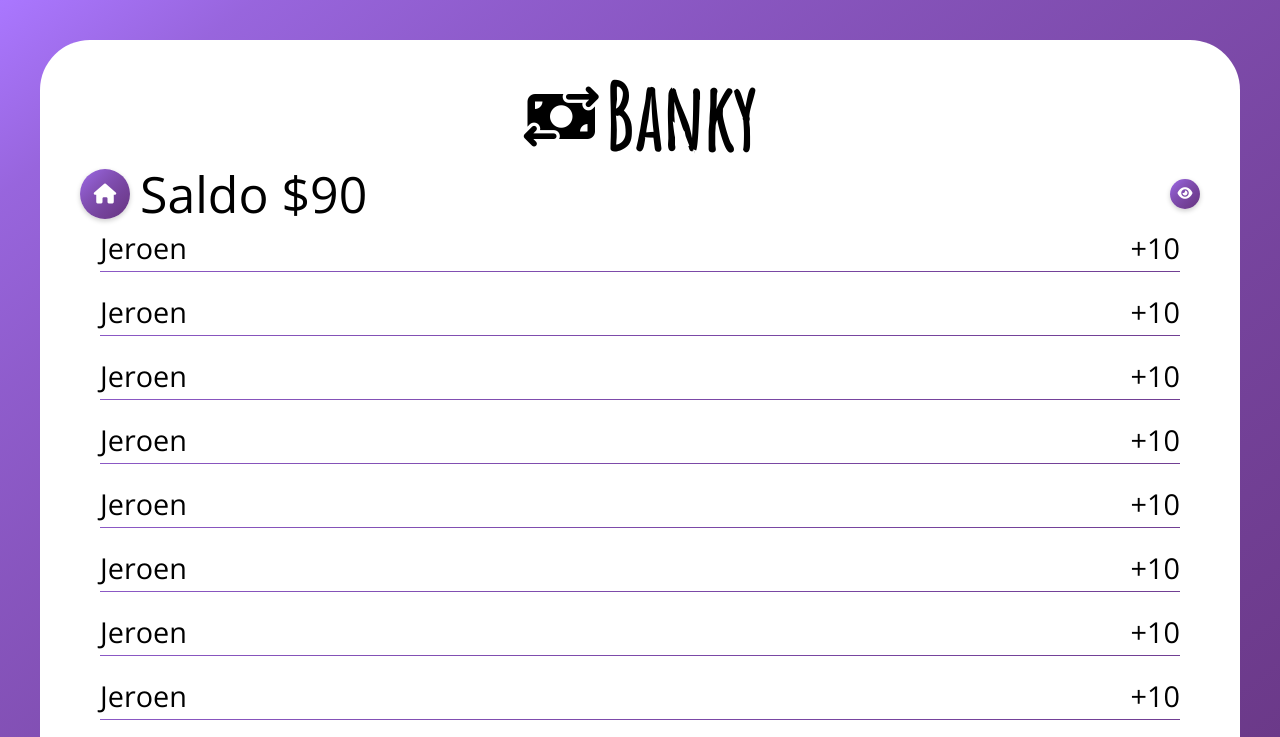
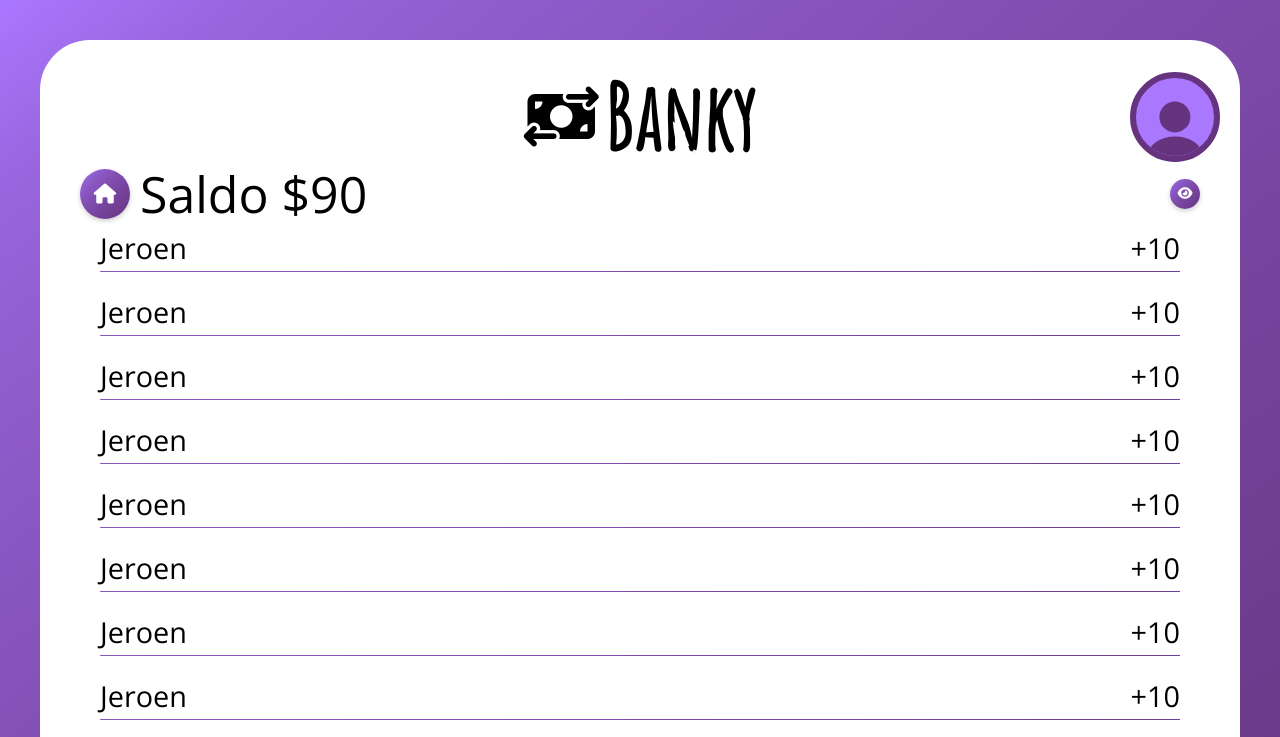
Before and after one commit to Milouyg/Banky-Cookie-Colorpicker-, a plain HTML site: page banky/index.html in a window 1280 px wide. Shown: the top 737 px of the page. Drawn offline with nearby package versions, Linux system fonts and the light colour scheme.

Commit message:
added avatar

```diff
--- a/banky/index.html
+++ b/banky/index.html
@@ -14,10 +14,17 @@
 </head>
 <body>
     <header class="header">
-        <figure class="header__logo">
-            <i class="fa-solid fa-money-bill-transfer"></i>
-            <h2 class="header__banky">Banky</h2>
-        </figure>
+            <figure class="header__logo">
+                <i class="fa-solid fa-money-bill-transfer"></i>
+                <h2 class="header__banky">Banky</h2>
+            </figure>
+            <div class="avatar">
+                <figure class="header__avatar">
+                    <div class="header__avatarHead"></div>
+                    <div class="header__avatarBody"></div>
+                </figure>
+            </div>
+
     </header>
     <main class="banky">
         <section class="banky__section banky__section--left">
--- a/banky/scss/abstracts/_colors.scss
+++ b/banky/scss/abstracts/_colors.scss
@@ -5,7 +5,7 @@ $baseColors: (
 );
 
 $avatar: (
-    background: #C19277,
-    spots: #483434,
-    border: #483434
+    background: #AA77FF,
+    spots: #66347F,
+    border: #66347F
 );
--- a/banky/scss/components/avatar/avatar.scss
+++ b/banky/scss/components/avatar/avatar.scss
@@ -1,8 +1,14 @@
 @use "../../abstracts/colors";
 
 .avatar{
-    width: 10rem;
-    height: 10rem;
+    display: flex;
+    justify-content: flex-end;
+    align-items: center;
+}
+
+.header__avatar{
+    width: 9rem;
+    height: 9rem;
     background: map-get(colors.$avatar, "background");
     border-radius: 50%;
     position: relative;
@@ -10,7 +16,7 @@
     border: .6rem solid map-get(colors.$avatar, "spots");
     cursor: pointer;
 
-    &__head{
+    &Head{
         width: 40%;
         height: 40%;
         background: map-get(colors.$avatar, "spots");
@@ -22,7 +28,7 @@
         transition: .8s all;
     }
 
-    &__body{
+    &Body{
         width: 70%;
         height: 50%;
         background: map-get(colors.$avatar, "spots");
@@ -33,7 +39,7 @@
         transform: translate(-50%, -50%);
     }
 
-    &:hover &__head{
+    &:hover &Head{
         transform: translate(-50%, -50%) scale(1.1);
     }
 }
--- a/banky/scss/components/banky/banky.scss
+++ b/banky/scss/components/banky/banky.scss
@@ -125,6 +125,7 @@
         align-items: center;
         justify-content: center;
         gap: 4rem;
+        padding-top: 3rem;
     }
 
     &__switchAccount, &__eyeButton{
--- a/banky/scss/components/header/header.scss
+++ b/banky/scss/components/header/header.scss
@@ -10,6 +10,8 @@
     border-top-left-radius: 5rem;
     border-top-right-radius: 5rem;
     margin: 0 auto;
+    display: grid;
+    grid-template-columns: 1fr 1fr 1fr;
 
     &__logo{
         display: flex;
@@ -18,5 +20,10 @@
         align-items: center;
         justify-content: center;
         gap: .5rem;
+        grid-column: 2/3;
     }
 }
+
+.header__avatar{
+    grid-column: 3/3;
+}
```
Also changed, not shown: banky/css/style.css, 1 other file.
